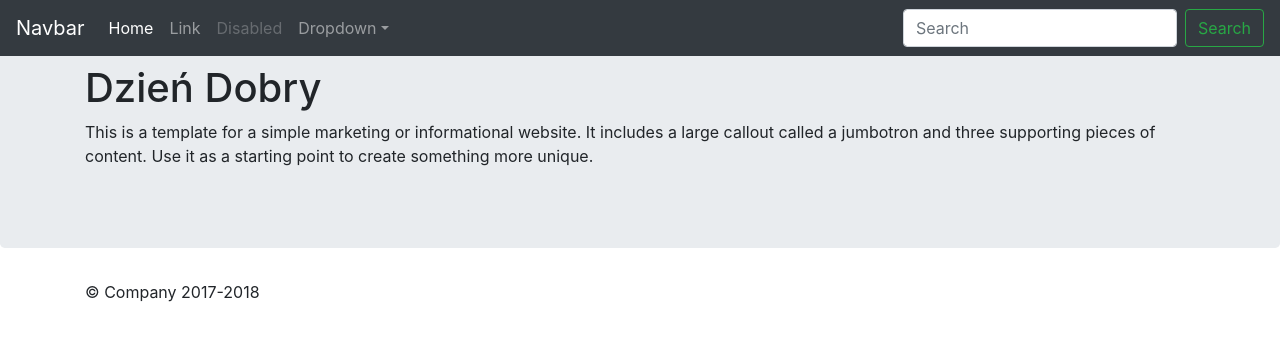
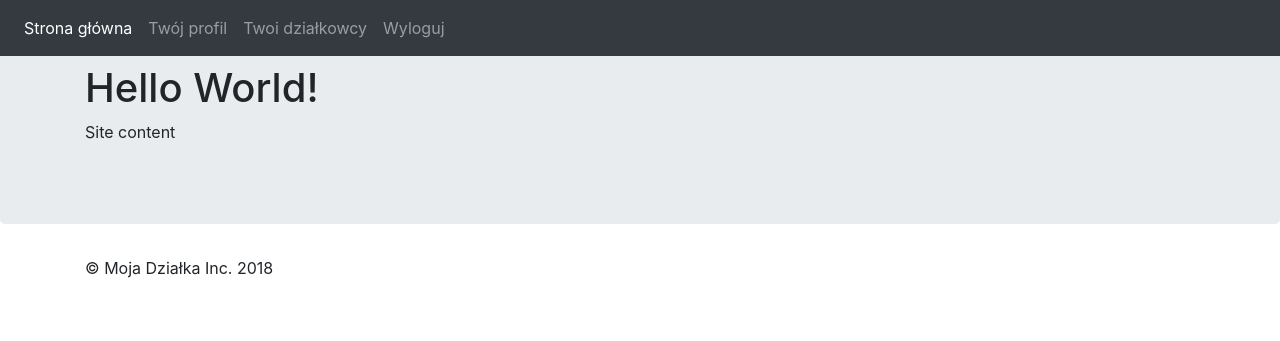
Before and after one commit to golinskis/projektSDA, a Symfony app: template Moja_dzialka/templates/base.html.twig in a window 1280 px wide. Shown: the top 341 px of the page. Run offline with Twig, Linux system fonts and the light colour scheme; the template is opened without the code that fills it, so the values that code supplies are empty; some libraries are stand-ins or nearby versions.

Commit message:
dodanie kategorii do navbaru

```diff
--- a/Moja_dzialka/templates/base.html.twig
+++ b/Moja_dzialka/templates/base.html.twig
@@ -20,35 +20,23 @@
   <body>
 
     <nav class="navbar navbar-expand-md navbar-dark fixed-top bg-dark">
-      <a class="navbar-brand" href="#">Navbar</a>
-      <button class="navbar-toggler" type="button" data-toggle="collapse" data-target="#navbarsExampleDefault" aria-controls="navbarsExampleDefault" aria-expanded="false" aria-label="Toggle navigation">
-        <span class="navbar-toggler-icon"></span>
-      </button>
+
 
       <div class="collapse navbar-collapse" id="navbarsExampleDefault">
         <ul class="navbar-nav mr-auto">
           <li class="nav-item active">
-            <a class="nav-link" href="#">Home <span class="sr-only">(current)</span></a>
+            <a class="nav-link" href="#">Strona główna<span class="sr-only">(current)</span></a>
           </li>
           <li class="nav-item">
-            <a class="nav-link" href="#">Link</a>
+            <a class="nav-link" href="#">Twój profil</a>
           </li>
           <li class="nav-item">
-            <a class="nav-link disabled" href="#">Disabled</a>
+            <a class="nav-link" href="#">Twoi działkowcy</a>
           </li>
-          <li class="nav-item dropdown">
-            <a class="nav-link dropdown-toggle" href="http://example.com" id="dropdown01" data-toggle="dropdown" aria-haspopup="true" aria-expanded="false">Dropdown</a>
-            <div class="dropdown-menu" aria-labelledby="dropdown01">
-              <a class="dropdown-item" href="#">Action</a>
-              <a class="dropdown-item" href="#">Another action</a>
-              <a class="dropdown-item" href="#">Something else here</a>
-            </div>
+          <li class="nav-item">
+            <a class="nav-link" href="#">Wyloguj</a>
           </li>
         </ul>
-        <form class="form-inline my-2 my-lg-0">
-          <input class="form-control mr-sm-2" type="text" placeholder="Search" aria-label="Search">
-          <button class="btn btn-outline-success my-2 my-sm-0" type="submit">Search</button>
-        </form>
       </div>
     </nav>
 
@@ -57,18 +45,14 @@
       <!-- Main jumbotron for a primary marketing message or call to action -->
       <div class="jumbotron">
         <div class="container">
-          <h1>{% block header %} Dzień Dobry {% endblock %}</h1>
-          <p>{% block body %}This is a template for a simple marketing or informational website. It includes a large callout called a jumbotron and three supporting pieces of content. Use it as a starting point to create something more unique.{% endblock %}</p>
-
+          <h1>{% block header %} Hello World! {% endblock %}</h1>
+          <p>{% block body %}Site content{% endblock %}</p>
         </div>
       </div>
-
-
-
     </main>
 
     <footer class="container">
-      <p>&copy; Company 2017-2018</p>
+      <p>&copy; Moja Działka Inc. 2018</p>
     </footer>
 
     <!-- Bootstrap core JavaScript
```
